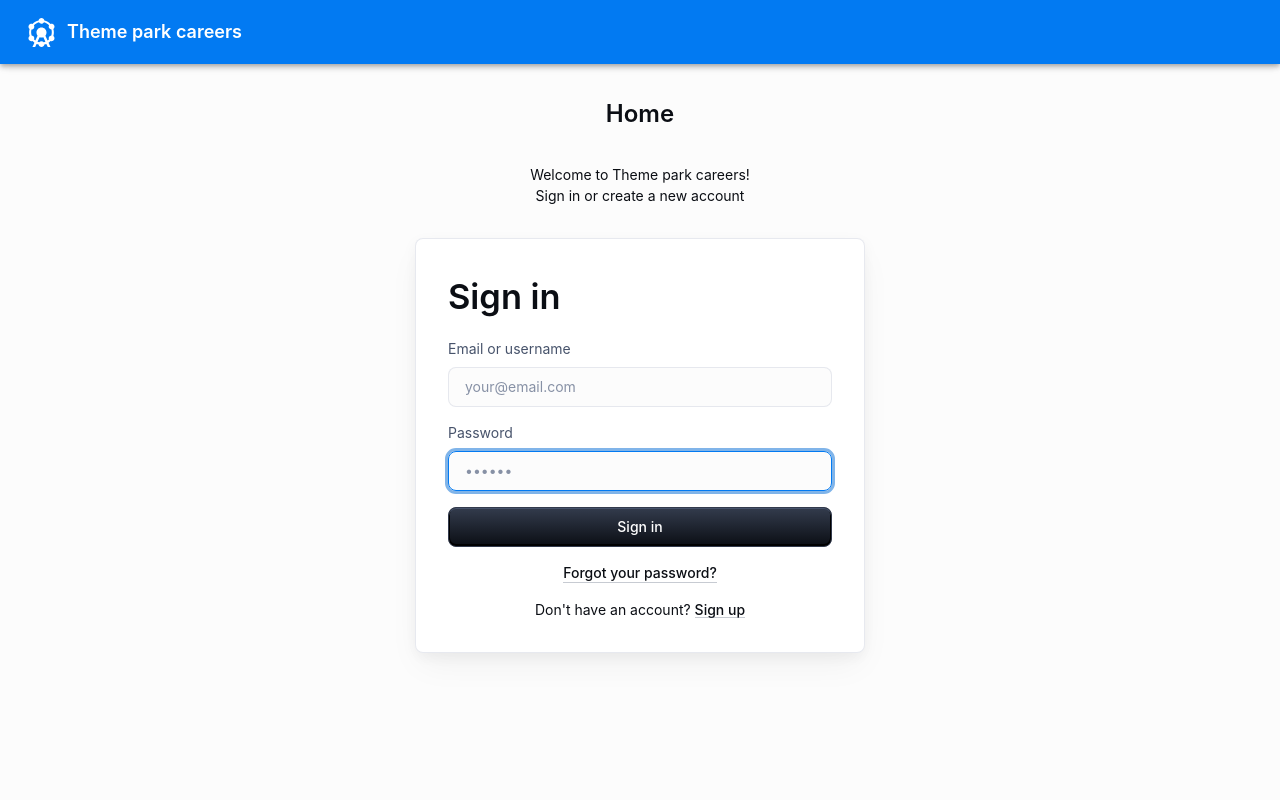
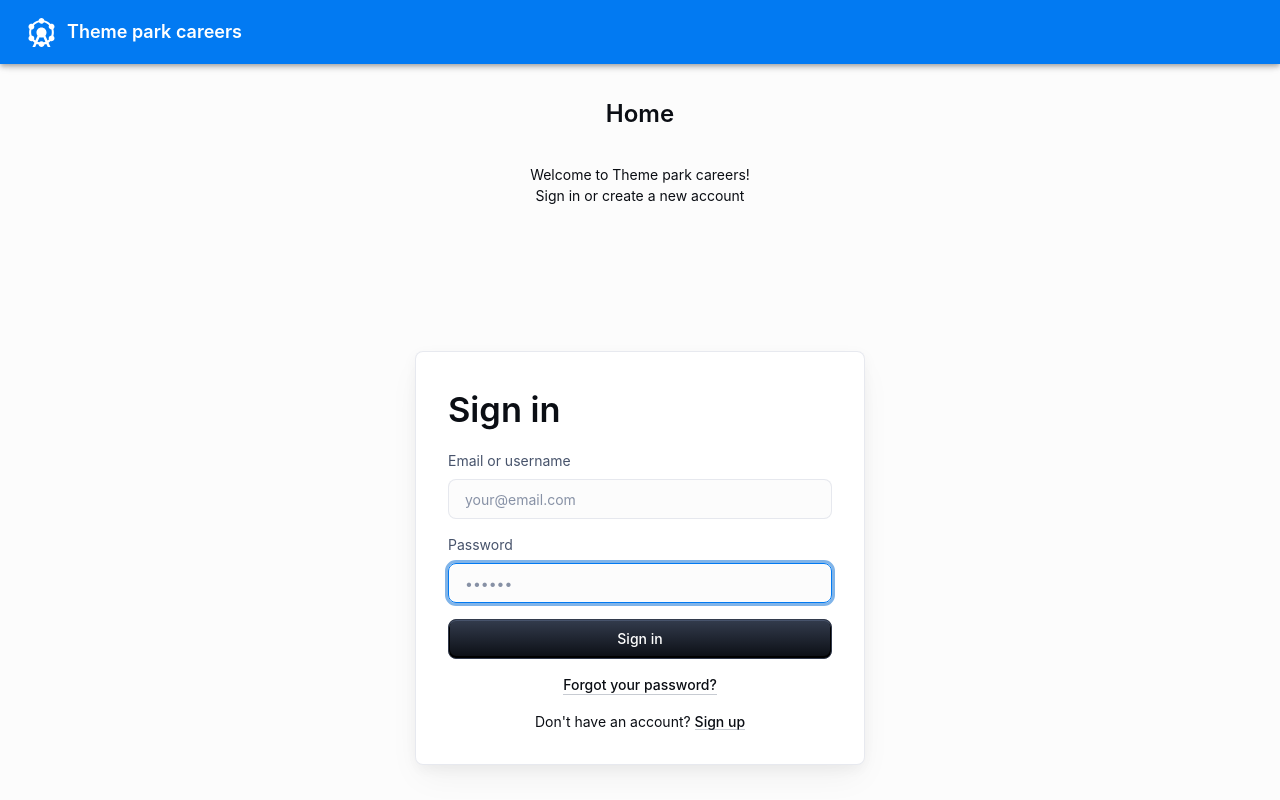
Before and after one commit to ponkinnm/IV1201-frontend, a React (Vite) app: page / in a window 1280 px wide. Built offline with nearby package versions, Linux system fonts and the light colour scheme.

Commit message:
Update src/components/SignInForm.tsx
Co-authored-by: Pontus Kinnmark <82177239+ponkinnm@users.noreply.github.com>

```diff
--- a/src/components/SignInForm.tsx
+++ b/src/components/SignInForm.tsx
@@ -20,9 +20,7 @@ const Card = styled(MuiCard)(({ theme }) => ({
   maxWidth: 'min(450px, 90dvw)',
   padding: theme.spacing(4),
   gap: theme.spacing(2),
-  [theme.breakpoints.up('sm')]: {
-    maxWidth: '450px',
-  },
+marginTop: '25%',
   boxShadow: 'hsla(220, 30%, 5%, 0.05) 0px 5px 15px 0px, hsla(220, 25%, 10%, 0.05) 0px 15px 35px -5px',
   ...theme.applyStyles('dark', {
     boxShadow: 'hsla(220, 30%, 5%, 0.5) 0px 5px 15px 0px, hsla(220, 25%, 10%, 0.08) 0px 15px 35px -5px',
```
